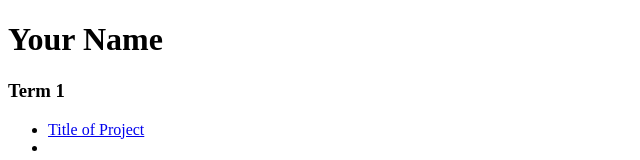
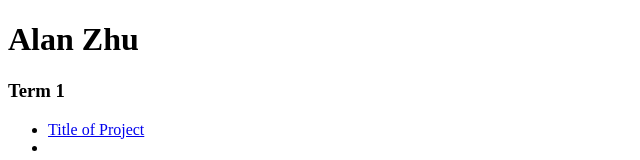
Before and after one commit to AlanZhuu/WCC-portfolio, a plain HTML site: page index.html in a window 1280 px wide. Shown: the top 160 px of the page, without its empty margins (0-640 px from the left). Drawn offline with Linux system fonts and the light colour scheme.

Commit message:
change name to "Alan Zhu"

```diff
--- a/index.html
+++ b/index.html
@@ -11,7 +11,7 @@
         <!--This week we are keeping things very simple, please do not add anything extra, no CSS styling etc.-->
 
         <!--Change to your full name below-->
-        <h1>Your Name</h1>
+        <h1>Alan Zhu</h1>
 
         <h3>Term 1</h3>
 
```
